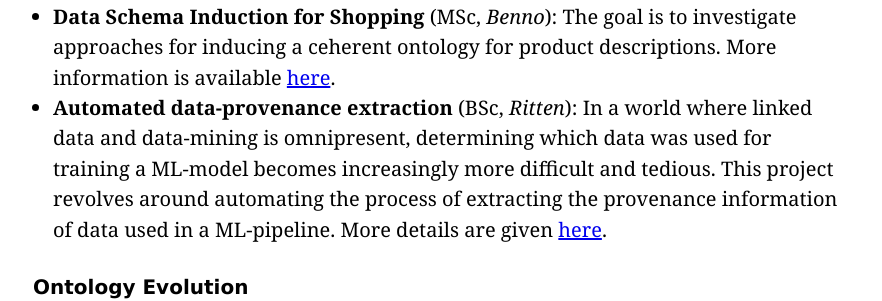
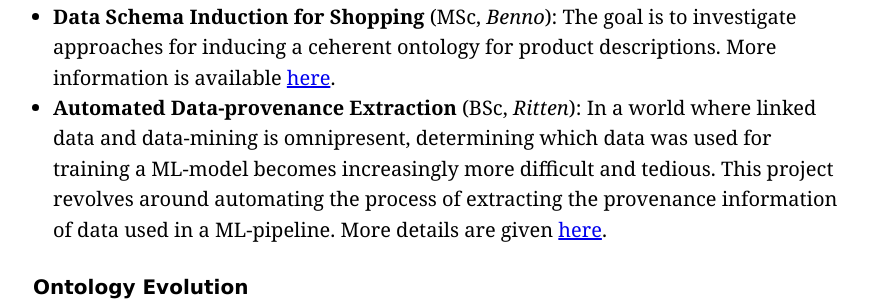
Before and after one commit to kai-vu/site, a Jekyll site: the page built from theses/index.md, in a window 1280 px wide and 900 px high, scrolled down 1902 px. Shown: the part 166-467 px from the top of the window, without its empty margins (207-1089 px from the left). Built offline with Jekyll 4.4.1, drawn with Linux system fonts in a browser that asks for light colours; our own code applies the rules of GitHub Pages for plain Markdown files.

Commit message:
typo fix

```diff
--- a/theses/index.md
+++ b/theses/index.md
@@ -48,7 +48,7 @@ We offer multiple projects under the umbrella of information extraction with var
 - **Higher-arty Relation Extraction with Qualifiers** (MSc, *Benno*): This projects aims to inverstigate new techniques for extracting complex statements with meta-information from text. The goal is to leverage ontology/schema-level information about types, relations, and meta-relations to overcome the incompleteness problem. More information can be found <a href="BK_relextract">here</a>.
 - **Multilingual Travel Knowledge Extraction** (MSc, *Benno*): In this project, we want to explore approaches for linking geographical location and inforamtion together within the applciation of travel. More details are given <a href="BK_travel">here</a>.
 - **Data Schema Induction for Shopping** (MSc, *Benno*): The goal is to investigate approaches for inducing a ceherent ontology for product descriptions. More information is available <a href="BK_shopping">here</a>.
-- **Automated data-provenance extraction** (BSc, *Ritten*): In a world where linked data and data-mining is omnipresent, determining which data was used for training a ML-model becomes increasingly more difficult and tedious. This project revolves around automating the process of extracting the provenance information of data used in a ML-pipeline. More details are given <a href="RR_prov">here</a>.
+- **Automated Data-provenance Extraction** (BSc, *Ritten*): In a world where linked data and data-mining is omnipresent, determining which data was used for training a ML-model becomes increasingly more difficult and tedious. This project revolves around automating the process of extracting the provenance information of data used in a ML-pipeline. More details are given <a href="RR_prov">here</a>.
 
 #### Ontology Evolution
 *Supervisor: Romana Pernisch (r.pernisch@vu.nl)*
```
